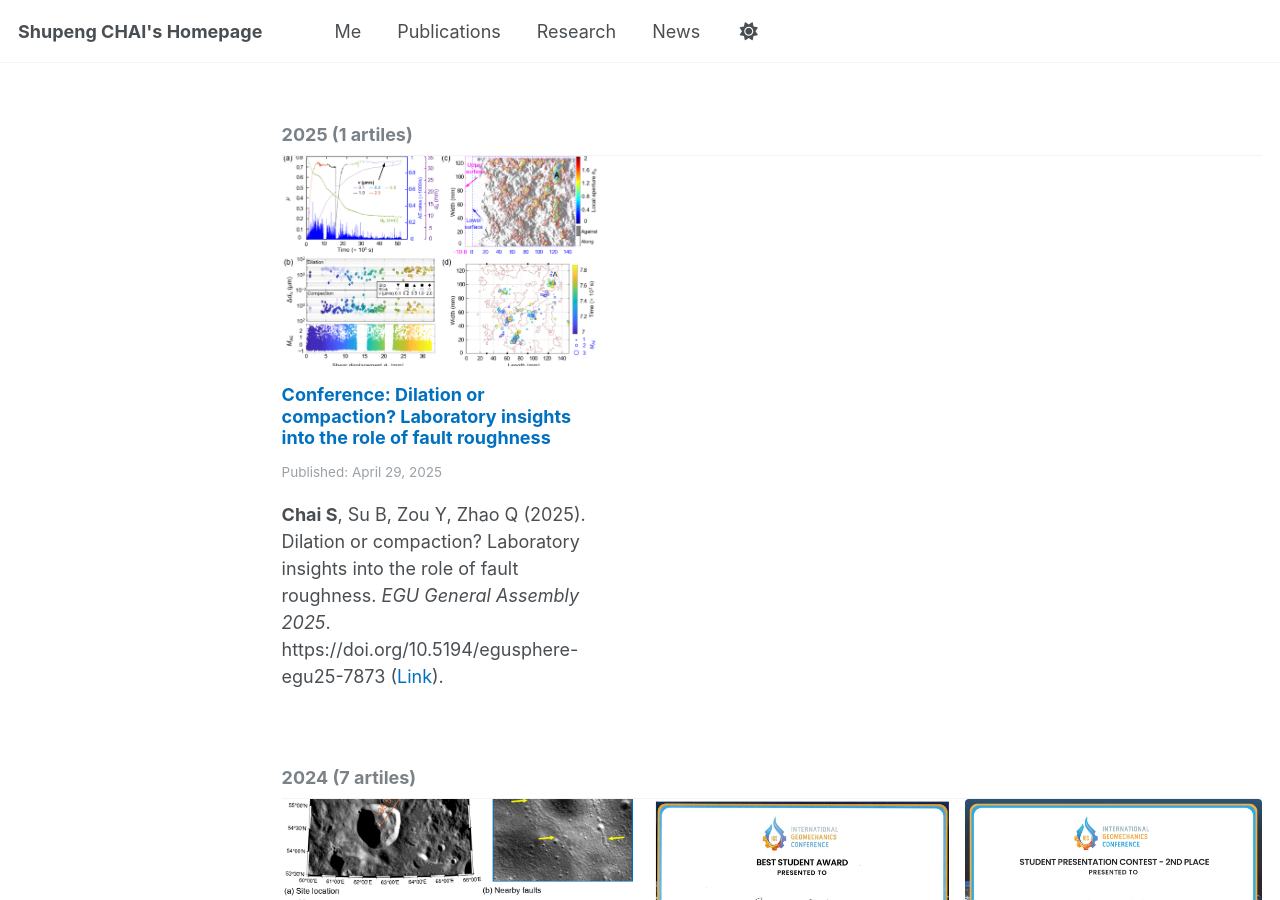
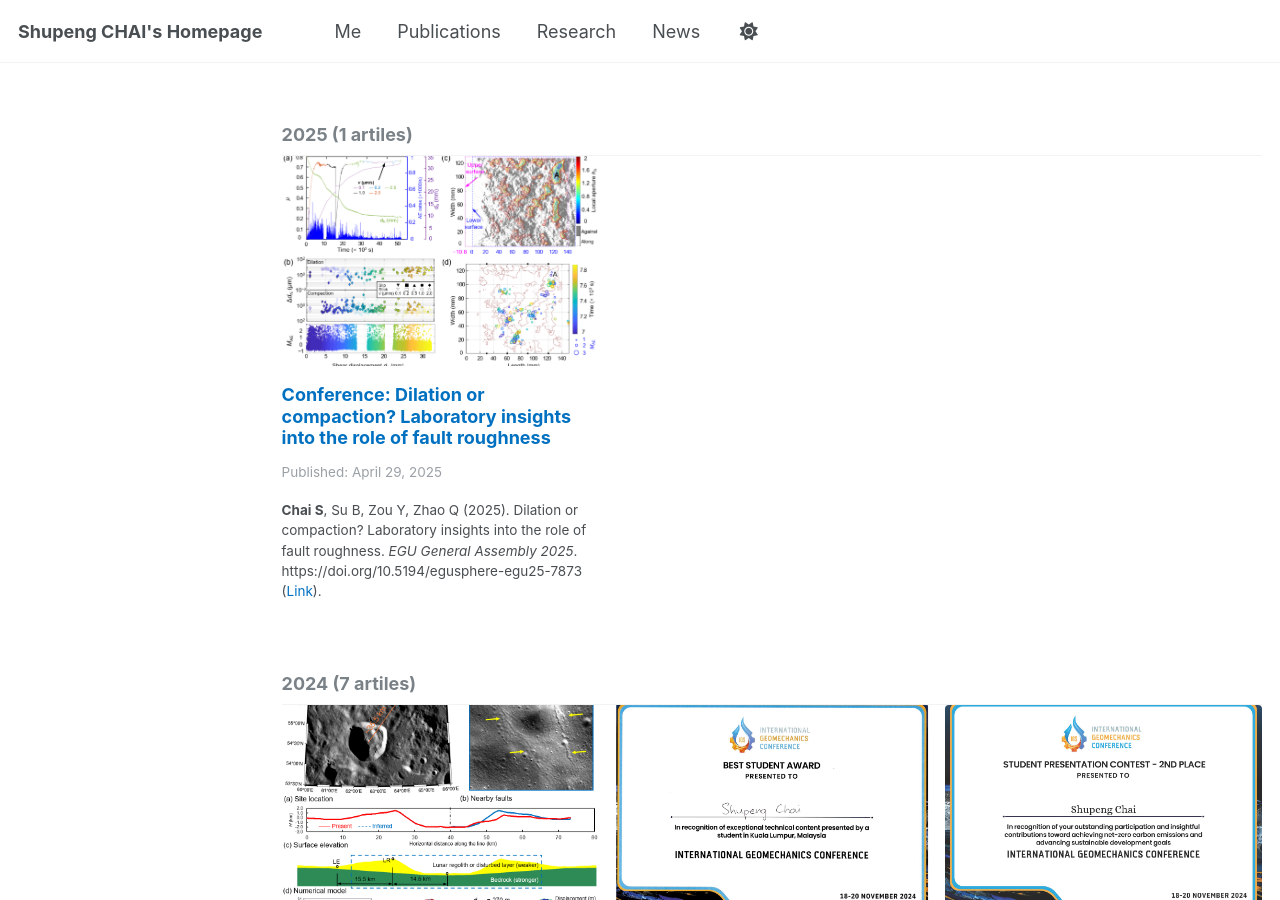
Before and after one commit to spchai/spchai.github.io, a Jekyll site: the page built from _pages/year-archive.html, in a window 1280 px wide and 900 px high. Built offline with Jekyll 4.4.1, drawn with Linux system fonts in a browser that asks for light colours.

Commit message:
Update year-archive.html

```diff
--- a/_pages/year-archive.html
+++ b/_pages/year-archive.html
@@ -58,7 +58,7 @@ redirect_from:
           {% endif %}
 
           {% if post.excerpt %}
-          <p class="archive__item-excerpt" itemprop="description">{{ post.excerpt | markdownify }}</p>
+            <small class="archive__item-excerpt" itemprop="description">{{ post.excerpt | markdownify }}</small>
           {% endif %}
         </article>
 
@@ -77,6 +77,6 @@ redirect_from:
     {% capture written_year %}{{ year }}{% endcapture %}
   {% endif %}
 
-  {% include archive-single.html %}
+  {% include archive-single.html type="grid" %}
 {% endfor %} -->
 {% endcomment %}
```
